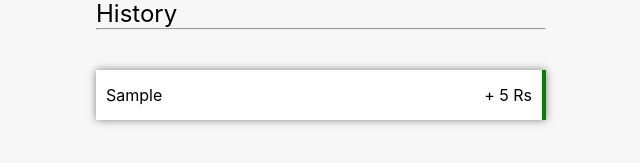
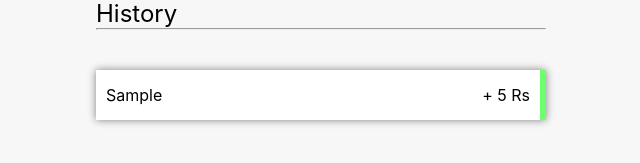
Before and after one commit to saadusufzai/Expense-Tracker-APP-REACT-JS, a React (Create React App) app: page / in a window 1280 px wide. Both pictures are taken after typing "Sample", "5" into the empty fields and a click on the button "ADD TRANSACTION". Shown: the part 273-436 px from the top of the page, without its empty margins (319-959 px from the left). Built offline with nearby package versions, Linux system fonts and the light colour scheme.

Commit message:
Update App.css

```diff
--- a/src/App.css
+++ b/src/App.css
@@ -94,10 +94,10 @@ h1{
 }
 
  .red{
-    border-right:red 4px solid
+    border-right:rgba(255, 0, 0, 0.671) 6px solid
 }
 .green{
-    border-right:green 4px solid
+    border-right:rgba(5, 255, 5, 0.575) 6px solid
 }
 .delete{
 
```
